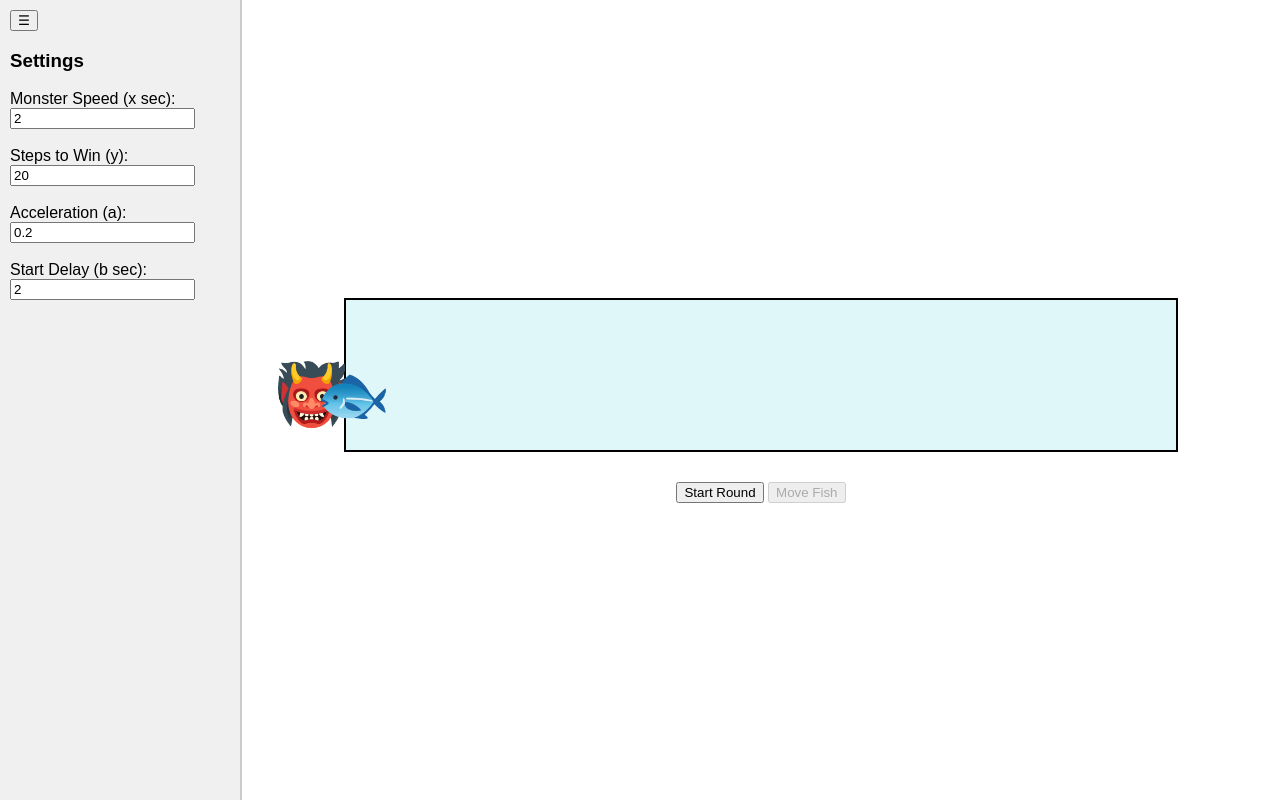
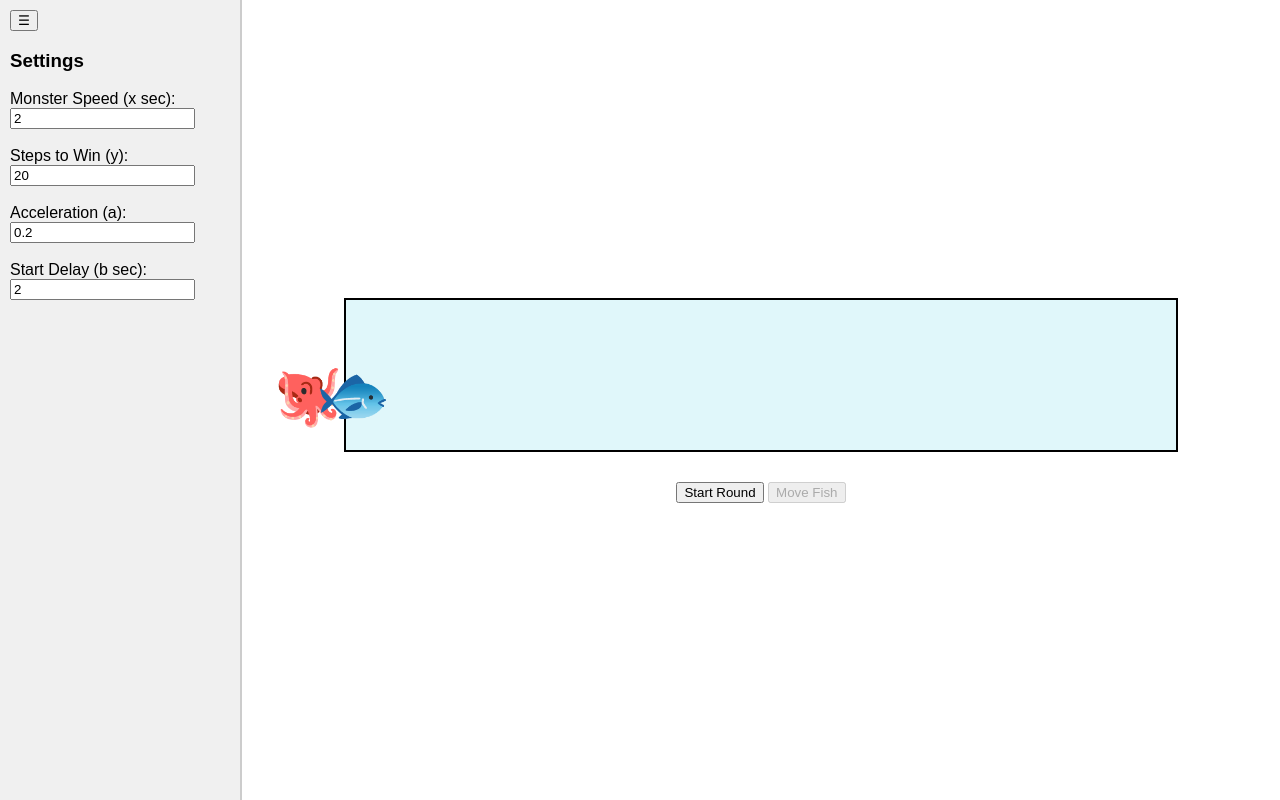
Before and after one commit to TeeRexTeach/TakoRace, a plain HTML site: page index.html in a window 1280 px wide. Drawn offline with Linux system fonts and the light colour scheme.

Commit message:
Update index.html

```diff
--- a/index.html
+++ b/index.html
@@ -52,6 +52,7 @@
       bottom: 20px;
       font-size: 60px;
       transition: left 0.3s linear;
+      transform:scale(-1, 1);
     }
     #controls {
       margin: 10px;
@@ -89,7 +90,7 @@
   <div id="gameContainer">
     <div id="gameArea">
       <div id="lane">
-        <div id="monster" class="entity">👹</div>
+        <div id="monster" class="entity">🐙</div>
         <div id="fish" class="entity">🐟</div>
       </div>
       <div id="message"></div>
```
